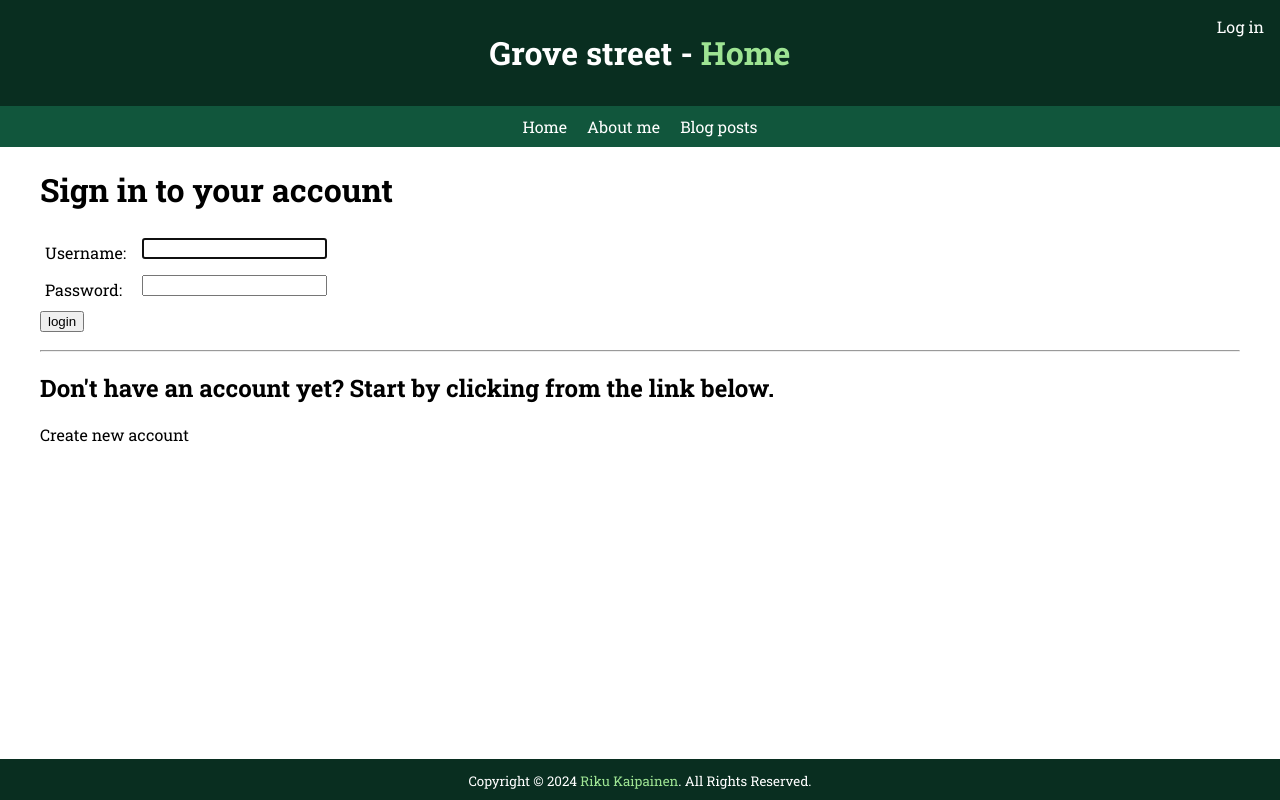
After one commit to karhu12/grove_street, a Django app: page /accounts/login/ in a window 1280 px wide. The commit adds this page. Run offline with Django 5.2, Linux system fonts and the light colour scheme; parts of the project's set-up code (start-up, migrations or seed data) failed here and were passed over.

Commit message:
Initial login/logout logic using django premade endpoints

```diff
--- a/grove_street/grove_street/settings.py
+++ b/grove_street/grove_street/settings.py
@@ -147,3 +147,6 @@ STATICFILES_DIRS = (
 # https://docs.djangoproject.com/en/5.0/ref/settings/#default-auto-field
 
 DEFAULT_AUTO_FIELD = "django.db.models.BigAutoField"
+
+# Redirect to home URL after login (Default redirects to /accounts/profile/)
+LOGIN_REDIRECT_URL = "/"
--- a/grove_street/grove_street/urls.py
+++ b/grove_street/grove_street/urls.py
@@ -21,4 +21,5 @@ from django.urls import path, include
 urlpatterns = [
     path("admin/", admin.site.urls),
     path("", include("home.urls")),
+    path("accounts/", include("django.contrib.auth.urls")),
 ]
--- a/grove_street/home/urls.py
+++ b/grove_street/home/urls.py
@@ -7,5 +7,5 @@ urlpatterns = [
     path("about", views.about, name="about"),
     path("blog/posts/", views.blog, name="blog"),
     path("blog/posts/page-<int:page>/", views.blog, name="blog"),
-    path("blog/post/<int:id>/", views.blog_post, name="blog_post")
+    path("blog/post/<int:id>/", views.blog_post, name="blog_post"),
 ]
--- a/grove_street/home/views.py
+++ b/grove_street/home/views.py
@@ -1,5 +1,6 @@
 from django.shortcuts import render, get_object_or_404
 from django.http import HttpRequest, Http404
+from django.views import View
 
 from home.models import get_latest_blog_posts, BlogPost
 from home.constants import MAX_BLOG_POSTS_ON_HOME_PAGE, MAX_BLOG_POSTS_ON_BLOG_PAGE
@@ -38,10 +39,9 @@ def blog(request: HttpRequest, page: int = 1):
     )
 
 def blog_post(request: HttpRequest, id: int):
-    """endpoint for checking an individual blog post."""
+    """Endpoint for checking an individual blog post."""
     blog_post = get_object_or_404(BlogPost, pk=id)
     return render(request, "home/blog_post.html", {"blog_post": blog_post})
-
 
 # POST
 
--- a/grove_street/static/css/base.css
+++ b/grove_street/static/css/base.css
@@ -142,3 +142,31 @@ a:hover {
 .no-blog-posts {
     margin-bottom: 20px;
 }
+
+.log-in-container {
+    position: absolute;
+    top: 16px;
+    right: 16px;
+    display: block;
+}
+
+.log-in-form {
+    margin: 16px;
+}
+
+.table {
+    display: table;
+}
+
+.table-row {
+    display: table-row;
+}
+
+label, input {
+    display: table-cell;
+    margin-bottom: 10px;
+}
+
+label {
+    padding-right: 10px;
+}
--- a/grove_street/templates/base.html
+++ b/grove_street/templates/base.html
@@ -14,6 +14,17 @@
             {% block header %}
             <div id="header-content">
                 <h1><a href="{% url "home" %}">Grove street - <span class="accent-1">Home</span></a></h1>
+                <div class="log-in-container">
+                    {% if user.is_authenticated %}
+                    <p>Logged in as <span class="accent-1">{{ user.get_username }}</span></p>
+                    <form id="logout-form" method="post" action="{% url 'admin:logout' %}">
+                        {% csrf_token %}
+                        <input type="submit" value="logout">
+                    </form>
+                    {% else %}
+                    <a href="{% url "login" %}?next={{ request.path }}">Log in</a>
+                    {% endif %}
+                </div>
             </div>
             {% endblock %}
         </div>
--- /dev/null
+++ b/grove_street/templates/registration/logged_out.html
@@ -0,0 +1,6 @@
+{% extends "base.html" %}
+{% load static %}
+
+{% block content %}
+<h1>Logged out successfully!</h1>
+{% endblock %}
--- /dev/null
+++ b/grove_street/templates/registration/login.html
@@ -0,0 +1,54 @@
+{% extends "base.html" %}
+{% load static %}
+
+{% block content %}
+<h1>Sign in to your account</h1>
+
+{% if form.errors %}
+    <p>Your username and password didn't match. Please try again.</p>
+{% endif %}
+
+{% if next %}
+    {% if user.is_authenticated %}
+        <p>Your account doesn't have access to this page. To proceed,
+        please login with an account that has access.</p>
+    {% else %}
+        <p>Please login to see this page.</p>
+    {% endif %}
+{% endif %}
+<!--
+<form action="" method="post" class="login-form table">
+    {% csrf_token %}
+    <div class="table-row">
+        <label for="username">Username</label>
+        <input type="text" name="username" placeholder="Enter your username" required/>
+    </div>
+    <div class="table-row">
+        <label for="password">Password</label>
+        <input type="password" name="password" placeholder="Enter your password" required/>
+    </div>
+    <div class="table-row">
+        <input type="submit" value="login"/>
+        <input type="hidden" name="next" value="{{ next }}">
+    </div>
+</form>
+-->
+<form method="post" action="{% url 'login' %}">
+    {% csrf_token %}
+    <table>
+        <tr>
+            <td>{{ form.username.label_tag }}</td>
+            <td>{{ form.username }}</td>
+        </tr>
+        <tr>
+            <td>{{ form.password.label_tag }}</td>
+            <td>{{ form.password }}</td>
+        </tr>
+    </table>
+    <input type="submit" value="login">
+    <input type="hidden" name="next" value="{{ next }}">
+</form>
+<hr>
+<h2>Don't have an account yet? Start by clicking from the link below.</h2>
+<a href="">Create new account</a>
+{% endblock %}
--- /dev/null
+++ b/grove_street/templates/registration/password_reset_complete.html
@@ -0,0 +1,6 @@
+{% extends "base.html" %}
+
+{% block content %}
+  <h1>The password has been changed!</h1>
+  <p><a href="{% url 'login' %}">log in again?</a></p>
+{% endblock %}
--- /dev/null
+++ b/grove_street/templates/registration/password_reset_done.html
@@ -0,0 +1,5 @@
+{% extends "base.html" %}
+
+{% block content %}
+  <p>We've emailed you instructions for setting your password. If they haven't arrived in a few minutes, check your spam folder.</p>
+{% endblock %}
--- /dev/null
+++ b/grove_street/templates/registration/password_reset_email.html
@@ -0,0 +1,2 @@
+Someone asked for password reset for email {{ email }}. Follow the link below:
+{{ protocol }}://{{ domain }}{% url 'password_reset_confirm' uidb64=uid token=token %}
```
Also changed, not shown: grove_street/templates/registration/password_reset_confirm.html (added, +29 -0 lines), grove_street/templates/registration/password_reset_form.html (added, +12 -0 lines).
